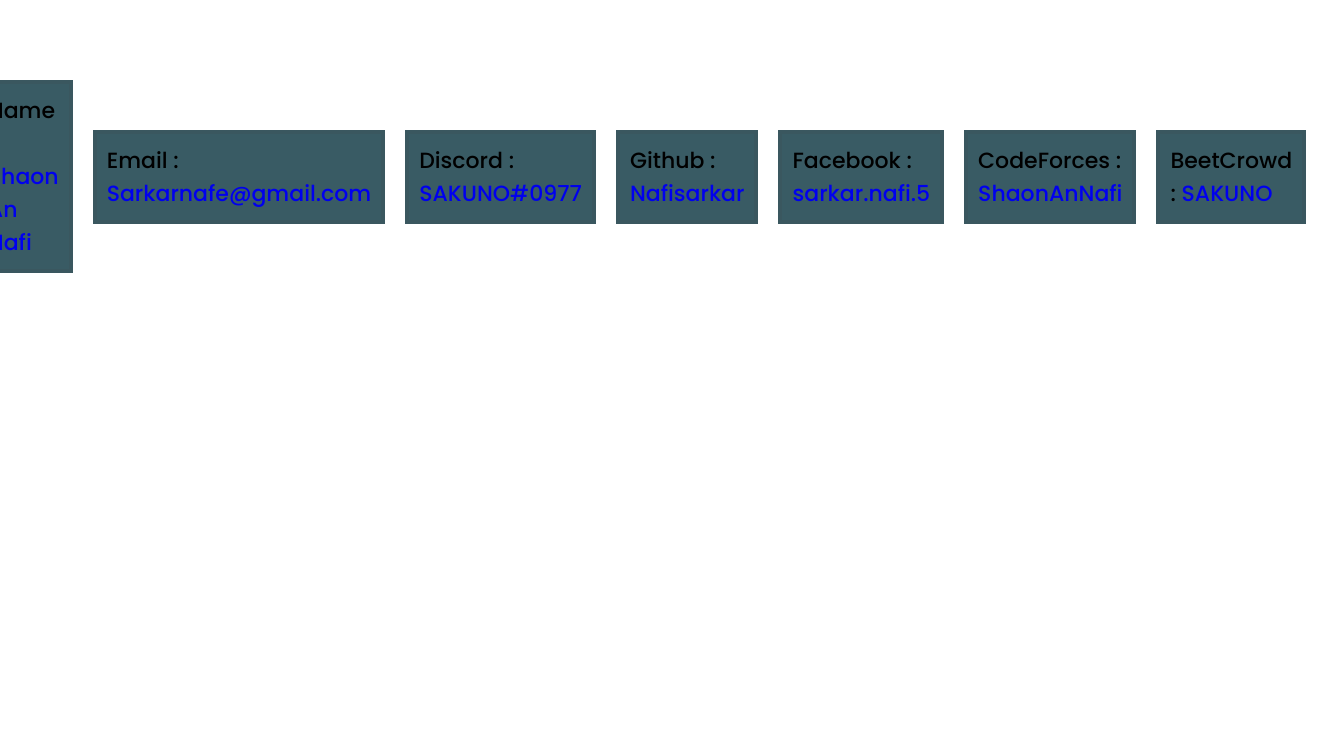
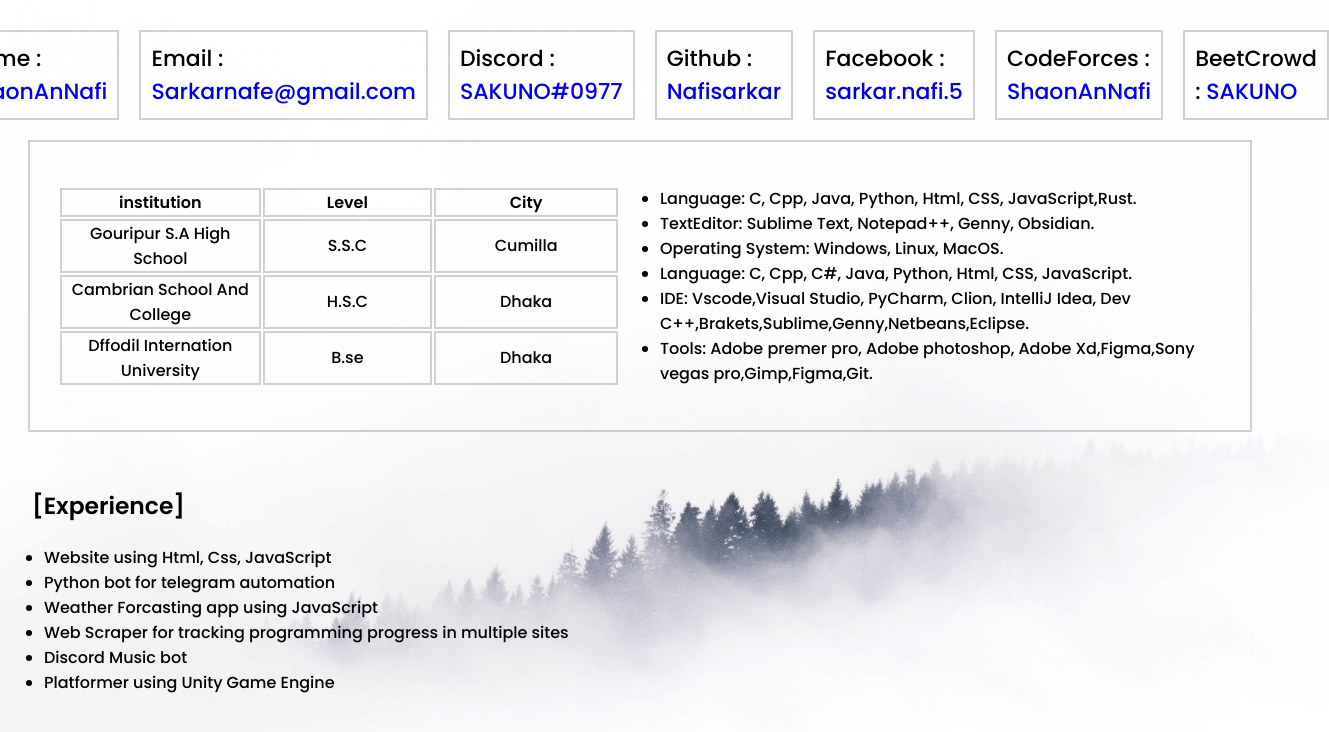
Before and after one commit to Nafisarkar/SoftwareProject3, a plain HTML site: page Project1/Contacts.html in a window 1280 px wide. Shown: the whole page, 1329 px wide, since content can reach past the window. Drawn offline with Linux system fonts and the light colour scheme.

Commit message:
new changes

```diff
--- a/Project1/Contacts.html
+++ b/Project1/Contacts.html
@@ -1,5 +1,6 @@
 <!DOCTYPE html>
 <html lang="en">
+
 <head>
   <meta charset="UTF-8" />
   <meta http-equiv="X-UA-Compatible" content="IE=edge" />
@@ -8,14 +9,16 @@
   <link rel="stylesheet" href="css/style_contacts.css" />
   <title>Contacts</title>
 </head>
+
 <body>
   <div class="container">
-      <p>Name : <a href="/Project1/index.html">Shaon An Nafi</a></p>
+    <p>
+      Name :
+      <a href="/SoftwareProject3/Project1/index.html" target="_self">ShaonAnNafi</a>
+    </p>
     <p>
       Email :
-        <a  href="https://mail.google.com" target="_blank"
-          >Sarkarnafe@gmail.com</a
-        >
+      <a href="https://mail.google.com" target="_blank">Sarkarnafe@gmail.com</a>
     </p>
     <p>
       Discord : <a href="https://discord.com/" target="_blank">SAKUNO#0977</a>
@@ -26,24 +29,83 @@
     </p>
     <p>
       Facebook :
-        <a href="https://www.facebook.com/sarkar.nafi.5/" target="_blank"
-          >sarkar.nafi.5</a
-        >
+      <a href="https://www.facebook.com/sarkar.nafi.5/" target="_blank">sarkar.nafi.5</a>
     </p>
     <p>
       CodeForces :
-        <a href="https://codeforces.com/profile/ShaonAnNafi" target="_blank"
-          >ShaonAnNafi</a
-        >
+      <a href="https://codeforces.com/profile/ShaonAnNafi" target="_blank">ShaonAnNafi</a>
     </p>
     <p>
       BeetCrowd :
-        <a
-          href="https://www.beecrowd.com.br/judge/en/users/statistics/538816"
-          target="_blank"
-          >SAKUNO</a
-        >
+      <a href="https://www.beecrowd.com.br/judge/en/users/statistics/538816" target="_blank">SAKUNO</a>
     </p>
   </div>
+  <div class="listbox">
+    <div class="education_table">
+      <table>
+        <tr>
+          <th>institution</th>
+          <th>Level</th>
+          <th>City</th>
+        </tr>
+        <tr>
+          <td>Gouripur S.A High School</td>
+          <td>S.S.C</td>
+          <td>Cumilla</td>
+        </tr>
+        <tr>
+          <td>Cambrian School And College</td>
+          <td>H.S.C</td>
+          <td>Dhaka</td>
+        </tr>
+        <tr>
+          <td>Dffodil Internation University</td>
+          <td>B.se</td>
+          <td>Dhaka</td>
+        </tr>
+      </table>
+    </div>
+    <div class="skills">
+      <ul>
+        <li>
+          <div class="prolang">Language: C, Cpp, Java, Python, Html, CSS,
+            JavaScript,Rust.</div>
+        </li>
+        <li>
+          <div class="txteditor">TextEditor: Sublime Text, Notepad++, Genny,
+            Obsidian.</div>
+        </li>
+        <li>
+          <div class="os">Operating System: Windows, Linux, MacOS.</div>
+        </li>
+        <li>
+          <div class="lang">Language: C, Cpp, C#, Java, Python, Html, CSS,
+            JavaScript.</div>
+        </li>
+        <li>
+          <div class="ide">IDE: Vscode,Visual Studio, PyCharm, Clion, IntelliJ Idea, Dev
+            C++,Brakets,Sublime,Genny,Netbeans,Eclipse.
+        </li>
+        <li>
+          <div class="os">Tools: Adobe premer pro, Adobe photoshop, Adobe Xd,Figma,Sony vegas pro,Gimp,Figma,Git.</div>
+      </ul>
+    </div>
+  </div>
+
+  <div class="experience">
+    <ul>
+      <div class="experience_title">
+        <h3>[Experience]</h3>
+      </div>
+      <li>Website using Html, Css, JavaScript</li>
+      <li>Python bot for telegram automation</li>
+      <li>Weather Forcasting app using JavaScript</li>
+      <li>Web Scraper for tracking programming progress in multiple sites</li>
+      <li>Discord Music bot</li>
+      <li>Platformer using Unity Game Engine</li>
+    </ul>
+    </ul>
+  </div>
 </body>
+
 </html>
--- a/Project1/css/style_contacts.css
+++ b/Project1/css/style_contacts.css
@@ -3,19 +3,17 @@
     padding: 0px;
     font-family: Poppins, sans-serif;
     text-decoration: none;
-    background-image: url("/Project1/Images/bg12.jpg");
+    background-image: url("/SoftwareProject3/Project1/Images/bg3-crop.jpg");
     background-size: cover;
     background-repeat: no-repeat;
     background-attachment: fixed;
 }
 body{
-    margin-top: 60px;
+    margin-top: 10px;
     font-size: medium;
     padding: 10px;
-    background-color: #ffffff;
 }
 .container{
-    background-color: rgb(255, 255, 255);
     width: 100%;
     height: 100%;
     display: flex;
@@ -25,8 +23,67 @@
 }
 p{
     margin: 10px;
-    border: 4px solid rgba(68, 68, 68, 0.154);
+    border: 2px solid hsla(0, 0%, 18%, 0.216);
     padding: 10px;
     font-size: 22px;
     background-color: #395B64;
 }
+.listbox{
+    margin: 10px;
+    padding: 8px;
+    width: 100%/2;
+    height: 100%;
+    display: flex;
+    flex-direction: row;
+    justify-content: left;
+    align-items: center;
+    background-color: aqua;
+    border: 2px solid hsla(0, 0%, 18%, 0.216);
+}
+.skills{
+    margin: 10px;
+    padding: 10px;
+    width: 50%;
+    height: 100%;
+    display: flex;
+    flex-direction: row;
+    justify-content: left;
+    align-items: center;
+}
+.education_table{
+    margin: 10px;
+    padding: 10px;
+    width: 50%;
+    height: 100%;
+    display: flex;
+    flex-direction: row;
+    justify-content: left;
+    align-items: center;
+
+
+}
+
+th, td {
+    border: 2px solid hsla(0, 0%, 18%, 0.216);
+    width: 400PX;
+}
+table{
+    height: 150px;
+    text-align: center;
+}
+.experience{
+    margin-left: 16px;
+    padding: 10px;
+    width: 90%;
+    height: 100%;
+    display: flex;
+    flex-direction: row;
+    justify-content: left;
+    align-items: center;
+}
+.experience_title{
+    font: bold 20px/30px Georgia, serif;
+    color: #000000;
+    margin-left: -12px;
+    padding: 0px;
+}
--- a/Project1/css/style_front.css
+++ b/Project1/css/style_front.css
@@ -2,7 +2,7 @@
 
 * {
     font-family: Poppins, sans-serif;
-    background-image: url("/Project1/Images/background.jpg");
+    background-image: url("/SoftwareProject3/Project1/Images/background.jpg");
     background-size: cover;
     background-repeat: no-repeat;
     background-attachment: fixed;
@@ -31,7 +31,6 @@
     border: 4px solid hsla(0, 0%, 18%, 0.216);
     border-radius: 5%;
     margin-bottom: 10px;
-    border: 4px solid hsla(0, 0%, 18%, 0.069);
 }
 
 
```
Also changed, not shown: Project1/index.html (+8 -12 lines), Project1/Images/bg3-crop.jpg (added), 1 other file. Lines whose indentation alone changed are shown as unchanged.
